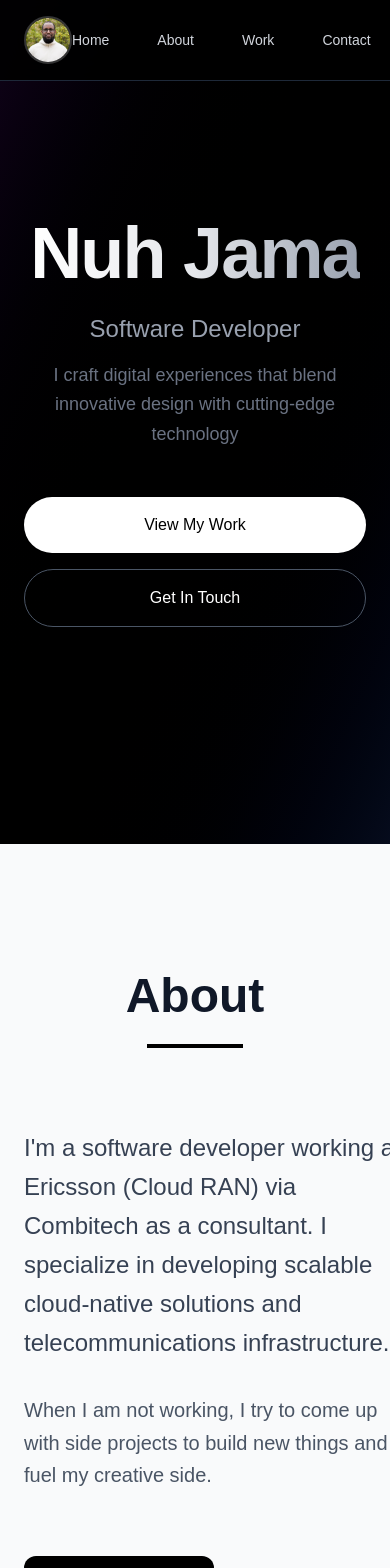
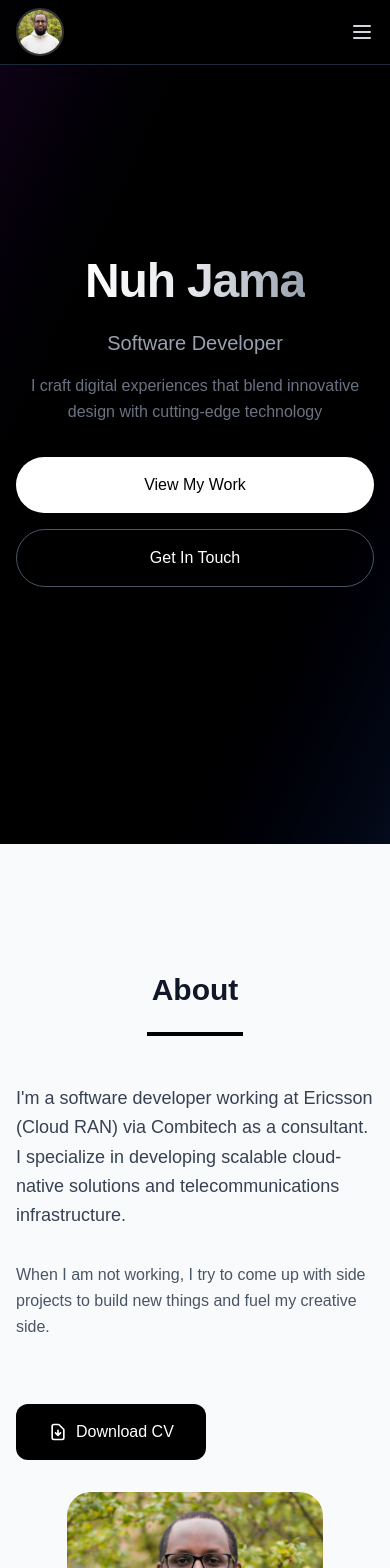
Before and after one commit to numoh/portfolio, a Next.js app: page / in a window 390 px wide. Shown: the top 1568 px of the page. Built offline with nearby package versions, Linux system fonts and the light colour scheme.

Commit message:
Mobile optimization

```diff
--- a/src/components/Footer.tsx
+++ b/src/components/Footer.tsx
@@ -7,7 +7,7 @@ export default function Footer() {
 
   return (
     <footer className="bg-black text-white py-6">
-      <div className="max-w-6xl mx-auto px-6">
+      <div className="max-w-6xl mx-auto px-4 sm:px-6">
         <div className="flex flex-col md:flex-row justify-between items-center gap-6">
           <div className="text-center md:text-left">
             <p className="text-gray-400">© 2025 Nuh Jama. All rights reserved.</p>
--- a/src/components/Navbar.tsx
+++ b/src/components/Navbar.tsx
@@ -16,8 +16,8 @@ export default function Navbar() {
 
   return (
     <nav className="fixed top-0 w-full bg-black/90 backdrop-blur-xl z-50 border-b border-gray-800">
-      <div className="max-w-7xl mx-auto px-6">
-        <div className="flex justify-between items-center h-20">
+      <div className="max-w-7xl mx-auto px-4 sm:px-6">
+        <div className="flex justify-between items-center h-16 sm:h-20">
           <div className="flex items-center gap-3">
             <div className="w-12 h-12 rounded-full overflow-hidden border-2 border-white/20">
               <img
@@ -27,13 +27,17 @@ export default function Navbar() {
               />
             </div>
           </div>
-          <div className="flex space-x-12">
+          <div className="hidden sm:flex space-x-8 lg:space-x-12">
             <button onClick={() => scrollTo('home')} className="text-gray-300 hover:text-white transition-colors text-sm font-medium">Home</button>
             <button onClick={() => scrollTo('about')} className="text-gray-300 hover:text-white transition-colors text-sm font-medium">About</button>
             <button onClick={() => scrollTo('projects')} className="text-gray-300 hover:text-white transition-colors text-sm font-medium">Work</button>
             <button onClick={() => scrollTo('contact')} className="text-gray-300 hover:text-white transition-colors text-sm font-medium">Contact</button>
           </div>
-          <div></div>
+          <button className="sm:hidden text-gray-300 hover:text-white">
+            <svg className="w-6 h-6" fill="none" stroke="currentColor" viewBox="0 0 24 24">
+              <path strokeLinecap="round" strokeLinejoin="round" strokeWidth={2} d="M4 6h16M4 12h16M4 18h16" />
+            </svg>
+          </button>
 
         </div>
       </div>
--- a/src/components/sections/About.tsx
+++ b/src/components/sections/About.tsx
@@ -6,19 +6,19 @@ export default function About() {
 
   return (
     <section id="about" className="min-h-screen py-32 bg-gray-50">
-      <div className="max-w-6xl mx-auto px-6">
-        <div className="text-center mb-20">
-          <h2 className="text-5xl font-black mb-6 text-gray-900">About</h2>
+      <div className="max-w-6xl mx-auto px-4 sm:px-6">
+        <div className="text-center mb-12 sm:mb-20">
+          <h2 className="text-3xl sm:text-4xl lg:text-5xl font-black mb-6 text-gray-900">About</h2>
           <div className="w-24 h-1 bg-black mx-auto"></div>
         </div>
 
-        <div className="grid lg:grid-cols-2 gap-20 items-center">
+        <div className="grid lg:grid-cols-2 gap-8 sm:gap-12 lg:gap-20 items-center">
           <div className="space-y-8">
-            <p className="text-2xl text-gray-700 leading-relaxed">
+            <p className="text-lg sm:text-xl lg:text-2xl text-gray-700 leading-relaxed">
               I'm a software developer working at Ericsson (Cloud RAN) via Combitech as a consultant.
               I specialize in developing scalable cloud-native solutions and telecommunications infrastructure.
             </p>
-            <p className="text-xl text-gray-600 leading-relaxed">
+            <p className="text-base sm:text-lg lg:text-xl text-gray-600 leading-relaxed">
               When I am not working, I try to come up with side projects to build new things and fuel my creative side.
             </p>
 
@@ -38,7 +38,7 @@ export default function About() {
           </div>
 
           <div className="relative">
-            <div className="w-96 h-96 rounded-3xl mx-auto relative overflow-hidden group">
+            <div className="w-64 h-64 sm:w-80 sm:h-80 lg:w-96 lg:h-96 rounded-3xl mx-auto relative overflow-hidden group">
               <img
                 src="/nuh_image.png"
                 alt="Nuh Jama"
--- a/src/components/sections/Contact.tsx
+++ b/src/components/sections/Contact.tsx
@@ -1,11 +1,11 @@
 export default function Contact() {
   return (
     <section id="contact" className="min-h-screen py-32 bg-gray-50">
-      <div className="max-w-6xl mx-auto px-6">
-        <div className="text-center mb-20">
-          <h2 className="text-5xl font-black mb-6 text-gray-900">Let's Work Together</h2>
+      <div className="max-w-6xl mx-auto px-4 sm:px-6">
+        <div className="text-center mb-12 sm:mb-20">
+          <h2 className="text-3xl sm:text-4xl lg:text-5xl font-black mb-6 text-gray-900">Let's Work Together</h2>
           <div className="w-24 h-1 bg-black mx-auto mb-8"></div>
-          <p className="text-xl text-gray-600 max-w-2xl mx-auto mb-12">
+          <p className="text-base sm:text-lg lg:text-xl text-gray-600 max-w-2xl mx-auto mb-8 sm:mb-12 px-4">
             Have a project in mind? Let's discuss how we can bring your ideas to life.
           </p>
           <div className="flex justify-center items-center gap-8 text-gray-400">
@@ -17,8 +17,8 @@ export default function Contact() {
         </div>
 
         <div className="max-w-4xl mx-auto">
-          <div className="bg-white rounded-3xl p-12 shadow-lg border border-gray-100">
-            <div className="grid grid-cols-2 gap-12">
+          <div className="bg-white rounded-3xl p-6 sm:p-8 lg:p-12 shadow-lg border border-gray-100">
+            <div className="grid grid-cols-1 sm:grid-cols-2 gap-8 sm:gap-12">
               <div className="text-center">
                 <div className="flex flex-col items-center gap-6">
                   <div className="w-16 h-16 bg-black rounded-2xl flex items-center justify-center">
@@ -26,7 +26,7 @@ export default function Contact() {
                   </div>
                   <div>
                     <div className="text-sm uppercase tracking-wider text-gray-500 mb-2">Email</div>
-                    <div className="text-xl font-medium text-gray-900">numoh.55@gmail.com</div>
+                    <div className="text-lg sm:text-xl font-medium text-gray-900 break-all">numoh.55@gmail.com</div>
                   </div>
                 </div>
               </div>
@@ -38,7 +38,7 @@ export default function Contact() {
                   </div>
                   <div>
                     <div className="text-sm uppercase tracking-wider text-gray-500 mb-2">Phone</div>
-                    <div className="text-xl font-medium text-gray-900">+46765641298</div>
+                    <div className="text-lg sm:text-xl font-medium text-gray-900">+46765641298</div>
                   </div>
                 </div>
               </div>
@@ -50,7 +50,7 @@ export default function Contact() {
                   </div>
                   <div>
                     <div className="text-sm uppercase tracking-wider text-gray-500 mb-2">Location</div>
-                    <div className="text-xl font-medium text-gray-900">Stockholm, Sweden</div>
+                    <div className="text-lg sm:text-xl font-medium text-gray-900">Stockholm, Sweden</div>
                   </div>
                 </div>
               </div>
@@ -69,7 +69,7 @@ export default function Contact() {
                   </a>
                   <div>
                     <div className="text-sm uppercase tracking-wider text-gray-500 mb-2">Connect</div>
-                    <div className="text-xl font-medium text-gray-900">LinkedIn</div>
+                    <div className="text-lg sm:text-xl font-medium text-gray-900">LinkedIn</div>
                   </div>
                 </div>
               </div>
--- a/src/components/sections/Home.tsx
+++ b/src/components/sections/Home.tsx
@@ -4,17 +4,17 @@ export default function Home() {
   return (
     <section id="home" className="min-h-screen flex items-center justify-center bg-black dark:bg-white text-white dark:text-black relative overflow-hidden">
       <div className="absolute inset-0 bg-gradient-to-br from-purple-900/20 via-black to-blue-900/20"></div>
-      <div className="relative z-10 text-center max-w-4xl mx-auto px-6">
+      <div className="relative z-10 text-center max-w-4xl mx-auto px-4 sm:px-6">
 
-        <h1 className="text-7xl md:text-8xl font-black mb-6 tracking-tight">
+        <h1 className="text-5xl sm:text-6xl md:text-7xl lg:text-8xl font-black mb-6 tracking-tight">
           <span className="bg-gradient-to-r from-white via-gray-200 to-gray-400 bg-clip-text text-transparent">
             Nuh Jama
           </span>
         </h1>
-        <p className="text-2xl md:text-3xl text-gray-400 mb-4 font-light">
+        <p className="text-xl sm:text-2xl md:text-3xl text-gray-400 mb-4 font-light">
           Software Developer
         </p>
-        <p className="text-lg text-gray-500 mb-12 max-w-2xl mx-auto leading-relaxed">
+        <p className="text-base sm:text-lg text-gray-500 mb-8 sm:mb-12 max-w-2xl mx-auto leading-relaxed px-2">
           I craft digital experiences that blend innovative design with cutting-edge technology
         </p>
         <div className="flex flex-col sm:flex-row gap-4 justify-center">
--- a/src/components/sections/Projects.tsx
+++ b/src/components/sections/Projects.tsx
@@ -10,16 +10,16 @@ export default function Projects() {
 
   return (
     <section id="projects" className="min-h-screen py-32 bg-black text-white">
-      <div className="max-w-7xl mx-auto px-6">
-        <div className="text-center mb-20">
-          <h2 className="text-5xl font-black mb-6">Selected Work</h2>
+      <div className="max-w-7xl mx-auto px-4 sm:px-6">
+        <div className="text-center mb-12 sm:mb-20">
+          <h2 className="text-3xl sm:text-4xl lg:text-5xl font-black mb-6">Selected Work</h2>
           <div className="w-24 h-1 bg-white mx-auto"></div>
         </div>
 
-        <div className="space-y-24">
+        <div className="space-y-12 sm:space-y-16 lg:space-y-24">
           {projects.map((project, index) => (
             <div key={index} className="group">
-              <div className="grid lg:grid-cols-2 gap-12 items-center">
+              <div className="grid lg:grid-cols-2 gap-8 sm:gap-12 items-center">
                 <div className={`space-y-6 ${index % 2 === 1 ? 'lg:order-2' : ''}`}>
                   <div className="flex items-center gap-4">
                     <span className="text-6xl font-black text-gray-800">0{index + 1}</span>
@@ -30,11 +30,11 @@ export default function Projects() {
                     </div>
                   </div>
 
-                  <h3 className="text-3xl font-bold group-hover:text-gray-300 transition-colors">
+                  <h3 className="text-2xl sm:text-3xl font-bold group-hover:text-gray-300 transition-colors">
                     {project.title}
                   </h3>
 
-                  <p className="text-lg text-gray-400 leading-relaxed">
+                  <p className="text-base sm:text-lg text-gray-400 leading-relaxed">
                     {project.description}
                   </p>
 
```
